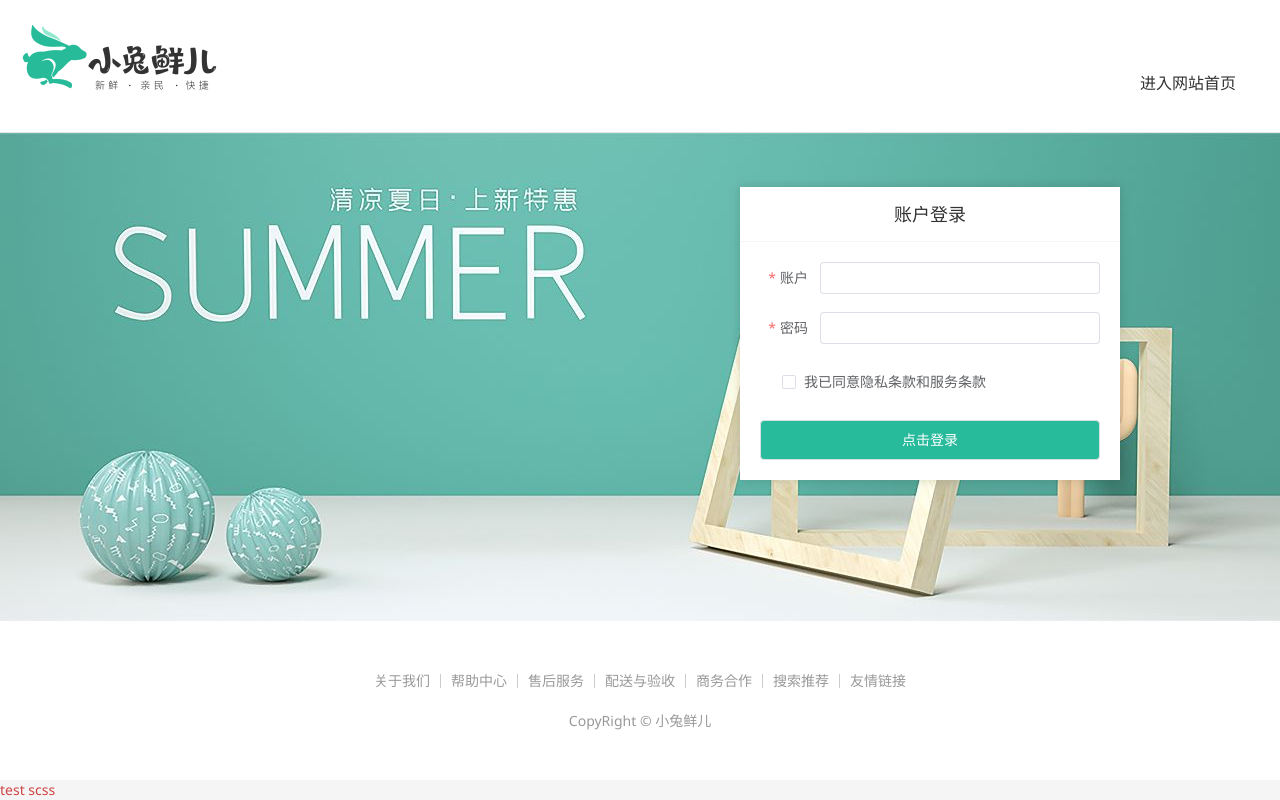
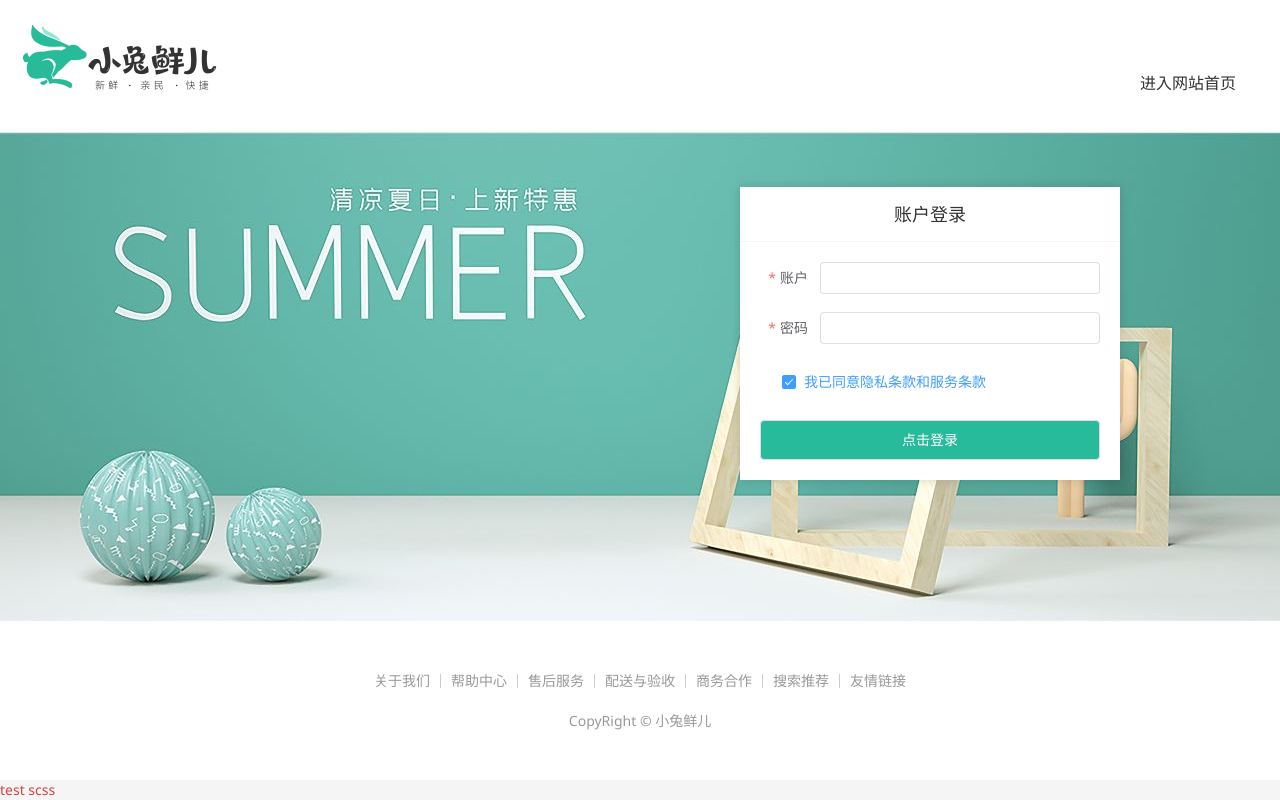
Before and after one commit to XiangqianChe/vue3-rabbit, a Vue app: page /login in a window 1280 px wide. Built offline with nearby package versions, Linux system fonts and the light colour scheme; a small style sheet from the web is missing.

Commit message:
登录表单校验自定义校验规则

```diff
--- a/src/views/Login/index.vue
+++ b/src/views/Login/index.vue
@@ -4,7 +4,8 @@
 // 1. 准备表单对象
 const form = ref({
     account: '',
-    password: ''
+    password: '',
+    agree: true
 })
 // 2. 主编内规则对象
 const rules = {
@@ -14,6 +15,19 @@
     password: [
         { required: true, message: '密码不能为空', trigger: 'blur' },
         { min: 6, max: 14, message: '密码长度必须为6到14个字符', trigger: 'blur' }
+    ],
+    agree: [
+      {
+        validator: (rule, value, callback) => {
+          // 自定义校验逻辑
+          // 勾选就通过 不勾选就不通过
+          if (value) {
+            callback()
+          } else {
+            callback(new Error('请勾选协议'))
+          }
+        }
+      }
     ]
 }
 </script>
@@ -48,8 +62,8 @@
               <el-form-item prop="password" label="密码">
                 <el-input v-model="form.password" />
               </el-form-item>
-              <el-form-item label-width="22px">
-                <el-checkbox  size="large">
+              <el-form-item prop="agree" label-width="22px">
+                <el-checkbox v-model="form.agree" size="large">
                   我已同意隐私条款和服务条款
                 </el-checkbox>
               </el-form-item>
```
